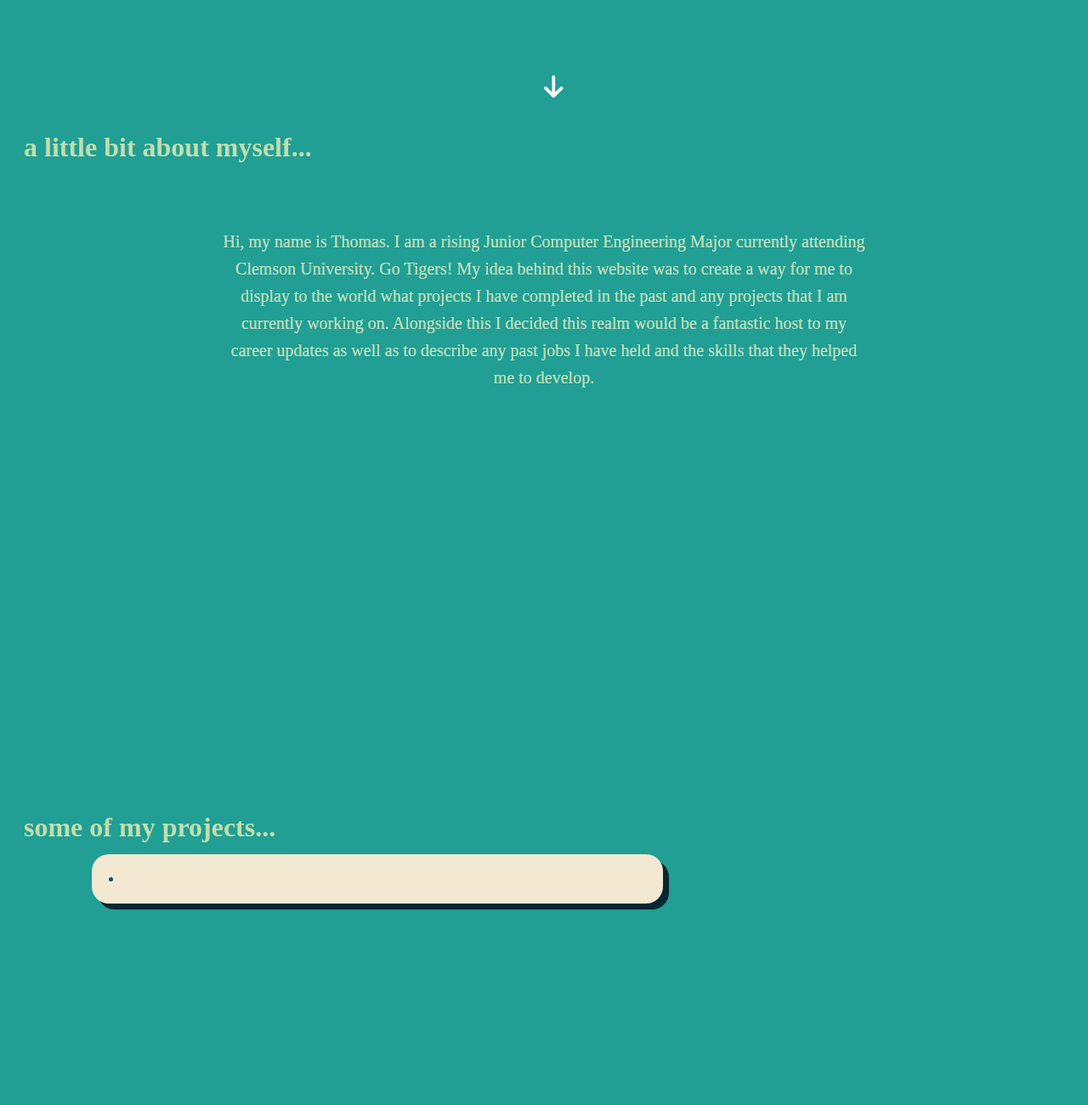
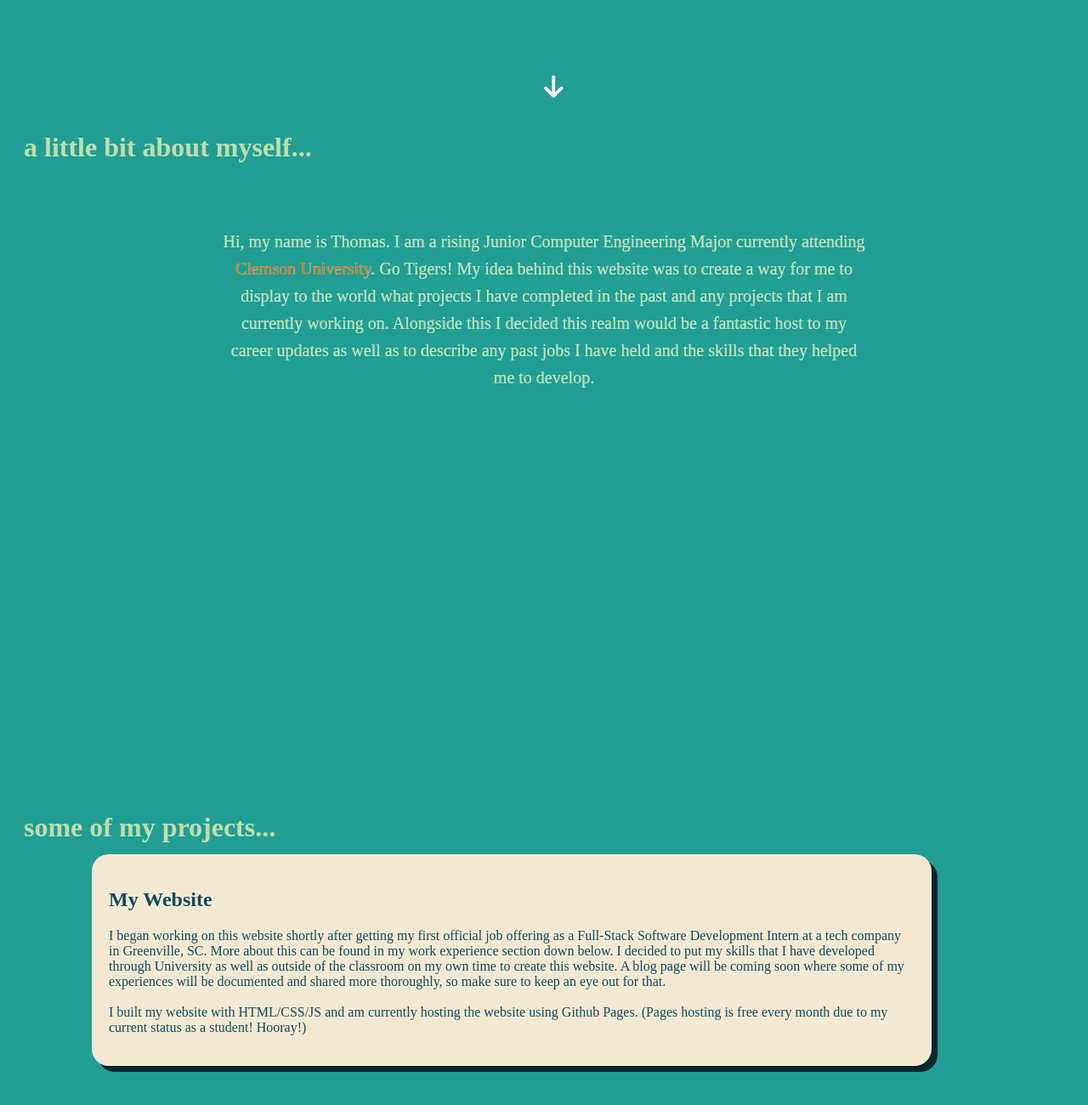
Before and after one commit to TRJoseph/MyWebsite, a website: page Pages/index.html in a window 1280 px wide. Shown: the part 658-1958 px from the top of the page at 85% size. Drawn offline with Linux system fonts and the light colour scheme.

Commit message:
styling and paragraph additions

```diff
--- a/index.html
+++ b/Pages/index.html
@@ -4,7 +4,7 @@
     <meta charset="UTF-8" />
     <meta name="viewport" content="width=device-width, initial-scale=1.0" />
     <title>Thomas Joseph</title>
-    <link rel="stylesheet" href="styles.css" />
+    <link rel="stylesheet" href="../Styles/styles.css" />
     <link
       rel="stylesheet"
       href="https://cdnjs.cloudflare.com/ajax/libs/font-awesome/6.0.0-beta2/css/all.min.css"
@@ -80,7 +80,7 @@
   </section>
     <section id="aboutMeSect">
       <div><h2 class="sectionTitle">a little bit about myself...</h2>
-      <p id="sectionParagraph">Hi, my name is Thomas. I am a rising Junior Computer Engineering Major currently attending Clemson University. Go Tigers!
+      <p id="sectionParagraph">Hi, my name is Thomas. I am a rising Junior Computer Engineering Major currently attending <a href="https://www.clemson.edu">Clemson University</a>. Go Tigers!
         My idea behind this website was to create a way for me to display to the world what projects I have completed in the
         past and any projects that I am currently working on. Alongside this I decided this realm would be a fantastic host to
         my career updates as well as to describe any past jobs I have held and the skills that they helped me to develop.
@@ -88,11 +88,23 @@
     </section>
     <section id="projectsSect">
       <div><h1 class="sectionTitle">some of my projects...</h1>
-        <li class="light-box"></li></div>
+        <li class="light-box">
+          <div>
+            <h1>My Website</h1>
+            <p>I began working on this website shortly after getting my first official job offering as a Full-Stack Software Development
+              Intern at a tech company in Greenville, SC. More about this can be found in my work experience section down below.
+              I decided to put my skills that I have developed through University as well as outside of the classroom on my own time to
+              create this website. A blog page will be coming soon where some of my experiences will be documented and shared more thoroughly,
+              so make sure to keep an eye out for that.<br><br>I built my website with HTML/CSS/JS and am currently hosting the website using
+              Github Pages. (Pages hosting is free every month due to my current status as a student! Hooray!)
+            </p>
+          </div>
+        </li>
+      </div>
     </section>
     <section id="workExperienceSect">
       <div><h1 class="sectionTitle">my work experience...</h1></div>
     </section>
 </body>
-<script type="text/javascript" src="index.js"></script>
+<script type="text/javascript" src="../Scripts/index.js"></script>
 </html>
--- a/styles.css
+++ b/Styles/styles.css
@@ -135,7 +135,7 @@ section {
 }
 
 .light-box {
-    width: 50%;
+    width: 75%;
     padding: 20px;
     border-radius: 20px;
     -webkit-box-shadow: 7px 7px 0px rgb(8, 39, 50);
@@ -143,6 +143,7 @@ section {
     background-color: #f3e9d2ff;
     color: #114b5fff;
     margin-left: 100px;
+    list-style: none;
   }
 
 .sectionTitle {
@@ -159,13 +160,23 @@ section {
     text-align: center;
     margin-left: 20%;
     margin-top: 5%;
-    display: flex;
     font-size: 20px;
     color: rgb(193, 222, 174);
     -webkit-text-stroke-width: 0.2px;
     -webkit-text-stroke-color: #fff;
     line-height: 1.6;
 }
+
+#sectionParagraph a {
+    text-decoration: none;
+    color: rgb(245, 102, 0)
+}
+
+#sectionParagraph a:visited {
+    text-decoration: none;
+    color: rgb(245, 102, 0)
+}
+
 
 @media (min-width: 576px) {
     #mainSect {
```
Also changed, not shown: Scripts/index.js (renamed from index.js).
